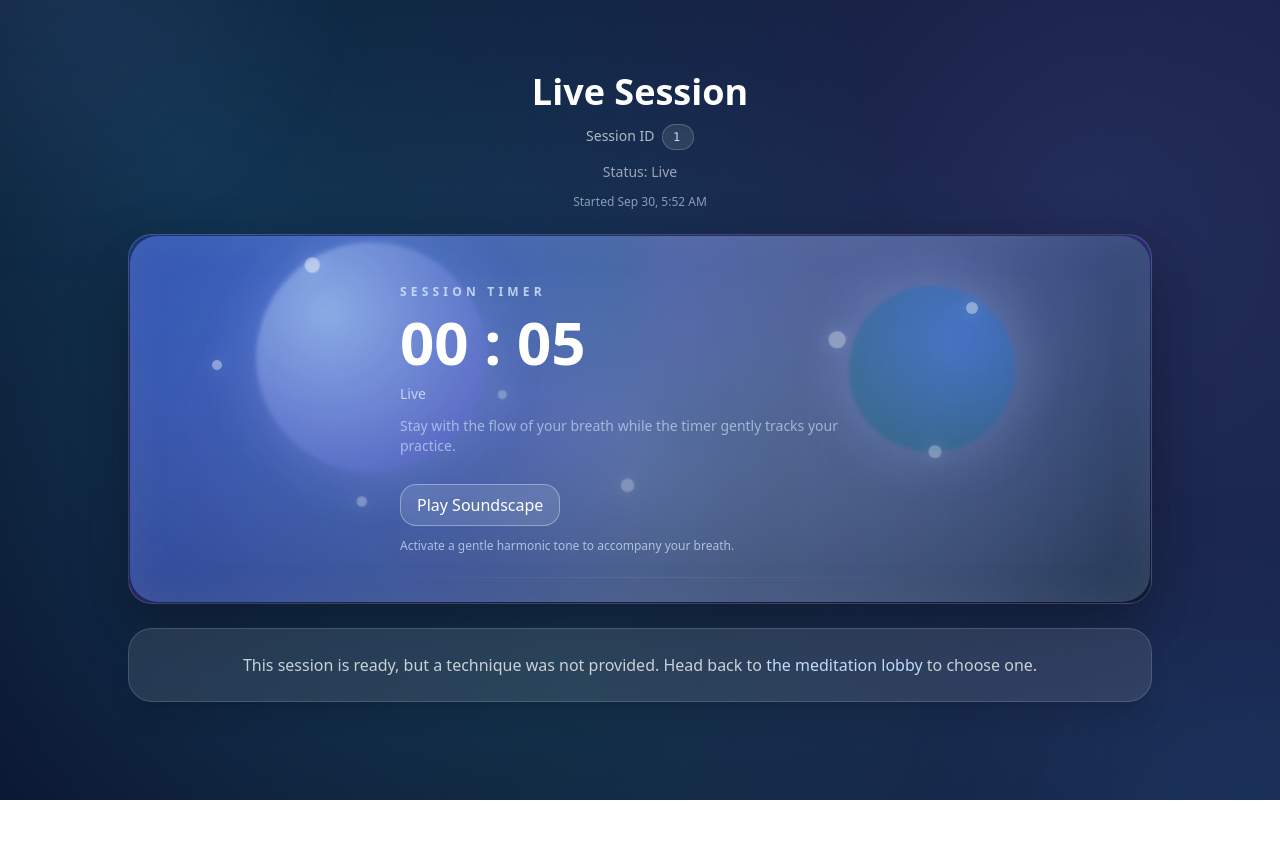
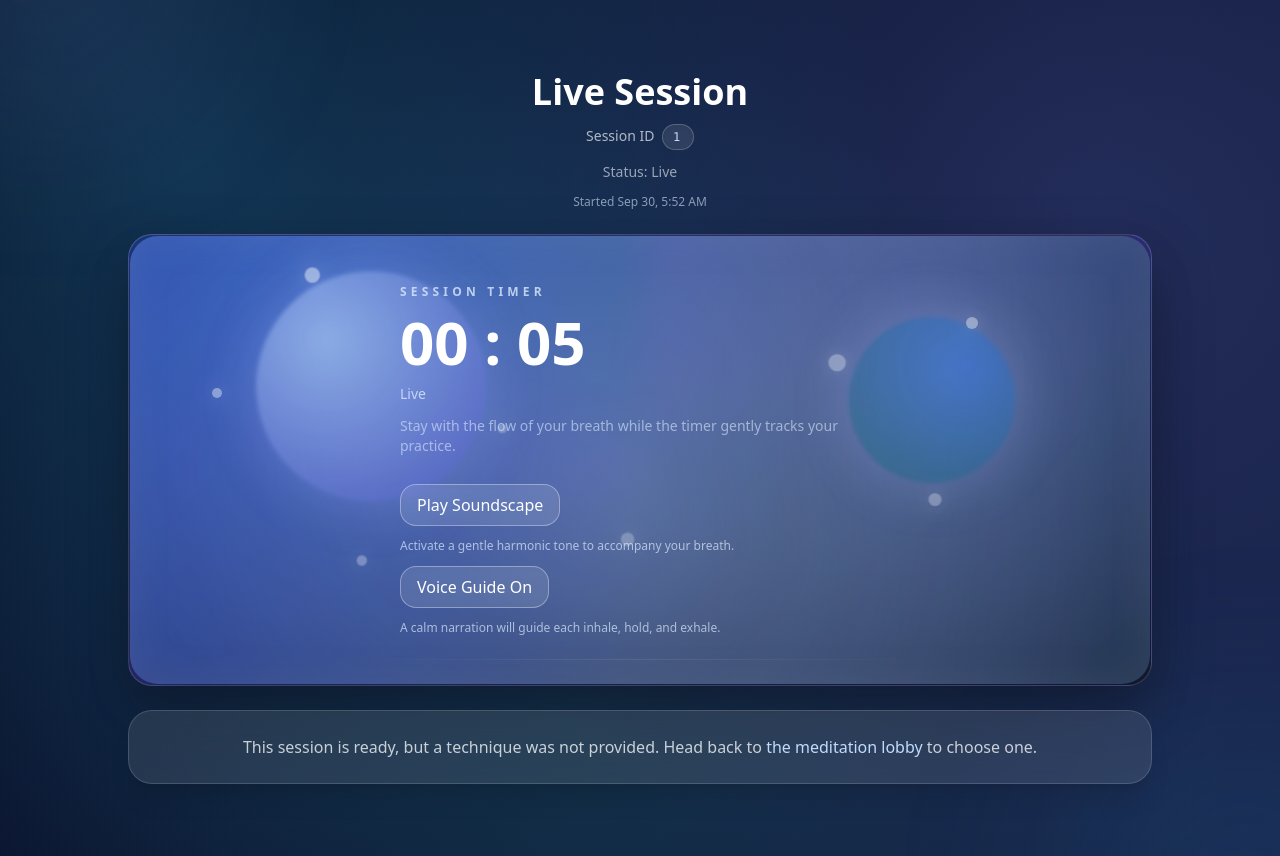
Before and after one commit to CelebrityPunks/gooroo, a Next.js app: page /meditate/live/1 in a window 1280 px wide. Before the commit the page ends 800 px from the top, so only its background shows below. Built offline with nearby package versions, Linux system fonts and the light colour scheme.

Commit message:
Add voice guide toggle to live session

```diff
--- a/app/meditate/live/[sessionId]/BreathGuide.tsx
+++ b/app/meditate/live/[sessionId]/BreathGuide.tsx
@@ -16,6 +16,7 @@ interface BreathGuideProps {
   techniqueName: string;
   isActive: boolean;
   isPaused: boolean;
+  isVoiceGuideEnabled: boolean;
 }
 
 function formatDuration(seconds: number) {
@@ -54,6 +55,7 @@ export default function BreathGuide({
   techniqueName,
   isActive,
   isPaused,
+  isVoiceGuideEnabled,
 }: BreathGuideProps) {
   const [phase, setPhase] = useState<BreathPhase>('idle');
   const [cycle, setCycle] = useState(1);
@@ -101,8 +103,14 @@ export default function BreathGuide({
     window.speechSynthesis.cancel();
   }, []);
 
-  const speakPhase = useCallback((nextPhase: BreathPhase, duration: number) => {
-    if (typeof window === 'undefined' || !('speechSynthesis' in window)) {
+  const speakPhase = useCallback(
+    (nextPhase: BreathPhase, duration: number) => {
+      if (
+        typeof window === 'undefined' ||
+        !('speechSynthesis' in window) ||
+        !isVoiceGuideEnabled
+      ) {
+        cancelSpeech();
         return;
       }
 
@@ -116,7 +124,9 @@ export default function BreathGuide({
       utterance.pitch = SPEECH_PITCH;
       window.speechSynthesis.cancel();
       window.speechSynthesis.speak(utterance);
-  }, []);
+    },
+    [cancelSpeech, isVoiceGuideEnabled]
+  );
 
   const clearTimers = useCallback(() => {
     timeoutsRef.current.forEach(timeoutId => {
@@ -181,6 +191,12 @@ export default function BreathGuide({
     },
     [durations, phaseOrder, pattern.cycles, speakPhase]
   );
+
+  useEffect(() => {
+    if (!isVoiceGuideEnabled) {
+      cancelSpeech();
+    }
+  }, [cancelSpeech, isVoiceGuideEnabled]);
 
   useEffect(() => {
     if (!isActive) {
--- a/app/meditate/live/[sessionId]/LiveSessionView.tsx
+++ b/app/meditate/live/[sessionId]/LiveSessionView.tsx
@@ -84,6 +84,7 @@ export default function LiveSessionView({
   const [currentTime, setCurrentTime] = useState(() => new Date());
   const [isSoundscapeEnabled, setIsSoundscapeEnabled] = useState(false);
   const [isSoundscapeLoading, setIsSoundscapeLoading] = useState(false);
+  const [isVoiceGuideEnabled, setIsVoiceGuideEnabled] = useState(true);
 
   const audioContextRef = useRef<AudioContext | null>(null);
   const oscillatorRef = useRef<OscillatorNode | null>(null);
@@ -477,6 +478,16 @@ export default function LiveSessionView({
     };
   }, [stopSoundscape]);
 
+  const handleVoiceGuideToggle = useCallback(() => {
+    setIsVoiceGuideEnabled(previous => !previous);
+    setFeedback({
+      type: 'info',
+      message: !isVoiceGuideEnabled
+        ? 'Voice guidance resumed. A calming narration will accompany each breath.'
+        : 'Voice guidance muted. Continue following the visual cue at your own pace.',
+    });
+  }, [isVoiceGuideEnabled]);
+
   return (
     <div className='mx-auto flex w-full max-w-5xl flex-col gap-6'>
       <header className='space-y-3 text-center'>
@@ -555,7 +566,8 @@ export default function LiveSessionView({
               <p className='max-w-md text-sm text-blue-100/60'>
                 {timerStatusDetail}
               </p>
-              <div className='mt-4 flex flex-wrap items-center gap-3'>
+              <div className='mt-4 space-y-3 text-left'>
+                <div className='flex flex-wrap items-center gap-3'>
                   <Button
                     type='button'
                     variant='outline'
@@ -575,6 +587,24 @@ export default function LiveSessionView({
                       : 'Activate a gentle harmonic tone to accompany your breath.'}
                   </span>
                 </div>
+                <div className='flex flex-wrap items-center gap-3'>
+                  <Button
+                    type='button'
+                    variant='outline'
+                    onClick={handleVoiceGuideToggle}
+                    className={`border-white/30 bg-white/10 text-white hover:bg-white/20 focus:ring-white/30 ${
+                      isVoiceGuideEnabled ? '' : 'opacity-80'
+                    }`}
+                  >
+                    {isVoiceGuideEnabled ? 'Voice Guide On' : 'Voice Guide Off'}
+                  </Button>
+                  <span className='text-xs text-blue-100/70'>
+                    {isVoiceGuideEnabled
+                      ? 'A calm narration will guide each inhale, hold, and exhale.'
+                      : 'Voice guidance muted—follow the visual cues at your own pace.'}
+                  </span>
+                </div>
+              </div>
             </div>
           </div>
         </section>
@@ -586,6 +616,7 @@ export default function LiveSessionView({
           techniqueName={technique.name}
           isActive={isActive}
           isPaused={isPaused}
+          isVoiceGuideEnabled={isVoiceGuideEnabled}
         />
       )}
 
```
Lines whose indentation alone changed are shown as unchanged.
